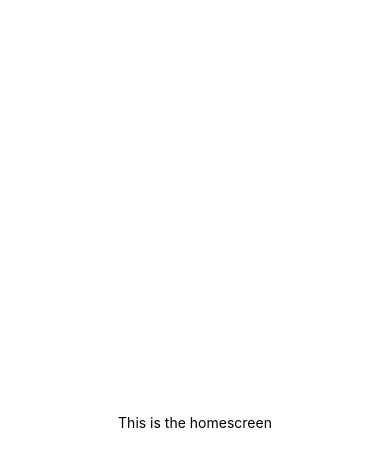
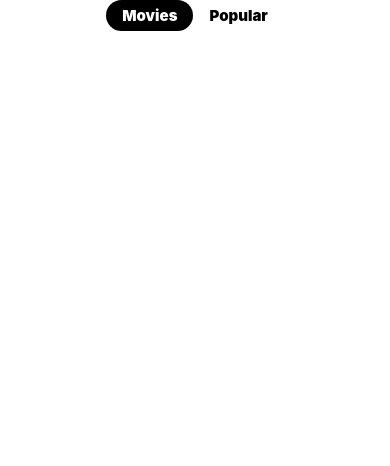
Before and after one commit to timmparsons/wtw-react, a React Native app: screen / in a window 390 px wide. Shown: the top 466 px of the page. Built offline with nearby package versions, Linux system fonts and the light colour scheme.

Commit message:
added header buttons

```diff
--- a/App.js
+++ b/App.js
@@ -1,23 +1,15 @@
 import { StyleSheet, Text, View } from 'react-native';
 import { Provider } from 'react-redux';
 import { store } from './store';
-import HomeScreen from './screens/HomeScreen';
+import Home from './screens/Home';
 
 export default function App() {
   return (
     <Provider store={store}>
-      <View style={styles.container}>
-        <HomeScreen />
-      </View>
+      <Home />
     </Provider>
   );
 }
 
 const styles = StyleSheet.create({
-  container: {
-    flex: 1,
-    backgroundColor: '#fff',
-    alignItems: 'center',
-    justifyContent: 'center',
-  },
 });
--- /dev/null
+++ b/components/HeaderTabs.js
@@ -0,0 +1,45 @@
+import React, { useState } from 'react'
+import { StyleSheet, Text, View, TouchableOpacity } from 'react-native'
+
+const HeaderTabs = () => {
+  const [ activeTab, setActiveTab ] = useState('Movies');
+  return (
+    <View style={{ flexDirection: 'row', alignSelf: 'center' }}>
+      <HeaderButton
+        text={'Movies'}
+        buttonColor={'black'}
+        textColor={'white'}
+        activeTab={activeTab}
+        setActiveTab={setActiveTab}
+      />
+      <HeaderButton
+        text={'Popular'}
+        buttonColor={'white'}
+        textColor={'black'}
+        activeTab={activeTab}
+        setActiveTab={setActiveTab}
+      />
+    </View>
+  )
+}
+
+const HeaderButton = (props) => (
+  <TouchableOpacity style={{
+    backgroundColor: props.activeTab === props.text ? 'black' : 'white',
+    paddingVertical: 6,
+    paddingHorizontal: 16,
+    borderRadius: 30
+  }}
+    onPress={() => props.setActiveTab(props.text)}
+  >
+    <Text style={{
+      color: props.activeTab === props.text ? 'white' : 'black',
+      fontSize: 15,
+      fontWeight: '900'
+    }}>{props.text}</Text>
+  </TouchableOpacity >
+)
+
+export default HeaderTabs;
+
+const styles = StyleSheet.create({})
--- /dev/null
+++ b/screens/Home.js
@@ -0,0 +1,15 @@
+import React from 'react'
+import { StyleSheet, Text, View, SafeAreaView } from 'react-native'
+import HeaderTabs from '../components/HeaderTabs';
+
+const Home = () => {
+  return (
+    <SafeAreaView>
+      <HeaderTabs />
+    </SafeAreaView>
+  )
+}
+
+export default Home
+
+const styles = StyleSheet.create({})
--- a/screens/HomeScreen.js
+++ /dev/null
@@ -1,14 +0,0 @@
-import React from 'react'
-import { StyleSheet, Text, View } from 'react-native'
-
-const HomeScreen = () => {
-  return (
-    <View>
-      <Text>This is the homescreen</Text>
-    </View>
-  )
-}
-
-export default HomeScreen
-
-const styles = StyleSheet.create({})
```
